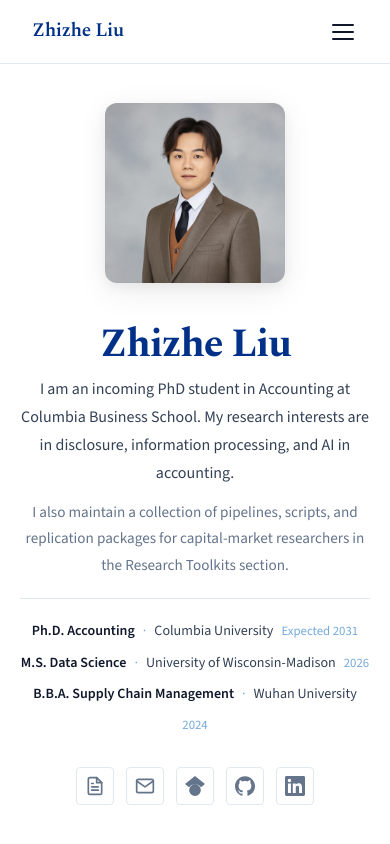
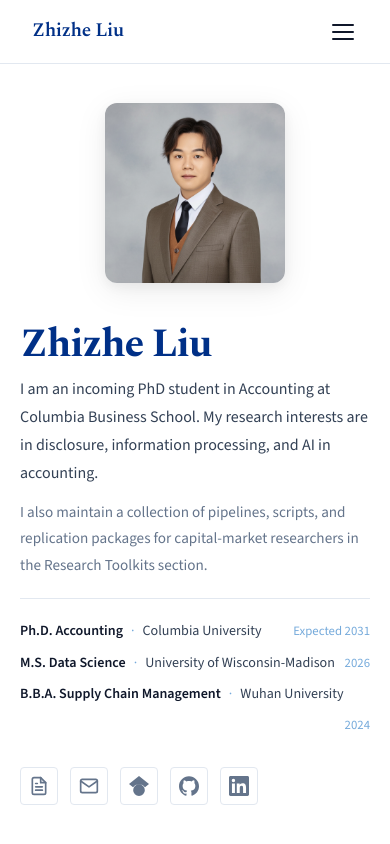
Before and after one commit to Chihche-Liew/chihche-liew.github.io, an Eleventy site: page src/index.njk in a window 390 px wide. Shown: the top 844 px of the page. Built offline with nearby package versions, Linux system fonts and the light colour scheme; Eleventy itself is replaced by a stand-in of ours; files that its build step writes are made by us from their sources.

Commit message:
fix mobile hero alignment to left-align text
Co-Authored-By: Claude Sonnet 4.6 <noreply@anthropic.com>

```diff
--- a/src/styles/_hero.scss
+++ b/src/styles/_hero.scss
@@ -22,7 +22,6 @@
 
   @media (max-width: 768px) {
     grid-template-columns: 1fr;
-    text-align: center;
     gap: 2.5rem;
     padding: 3rem 1.5rem;
   }
@@ -74,7 +73,6 @@
   line-height: 1.75;
 
   @media (max-width: 768px) {
-    margin: 0 auto;
     max-width: 100%;
   }
 }
@@ -100,9 +98,6 @@
     font-size: 0.88rem;
     flex-wrap: wrap;
 
-    @media (max-width: 768px) {
-      justify-content: center;
-    }
   }
 }
 
@@ -127,9 +122,6 @@
   font-weight: 500;
   margin-left: auto;
 
-  @media (max-width: 768px) {
-    margin-left: 0;
-  }
 }
 
 .hero-links {
@@ -138,10 +130,6 @@
   gap: 1.5rem;
   margin-top: 2rem;
   flex-wrap: wrap;
-
-  @media (max-width: 768px) {
-    justify-content: center;
-  }
 }
 
 .btn {
```
